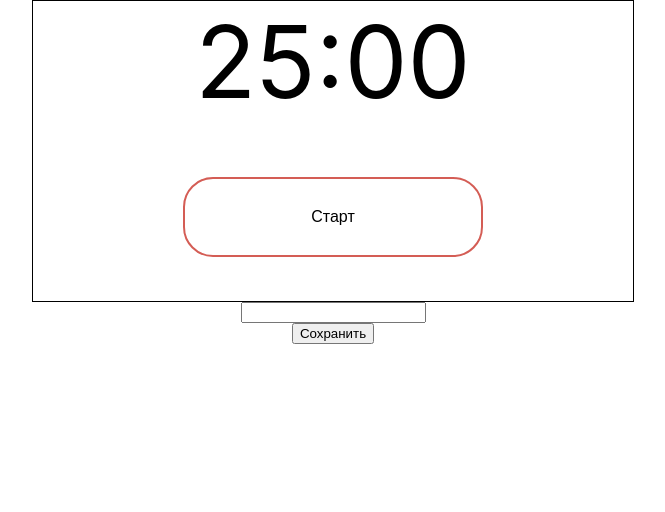
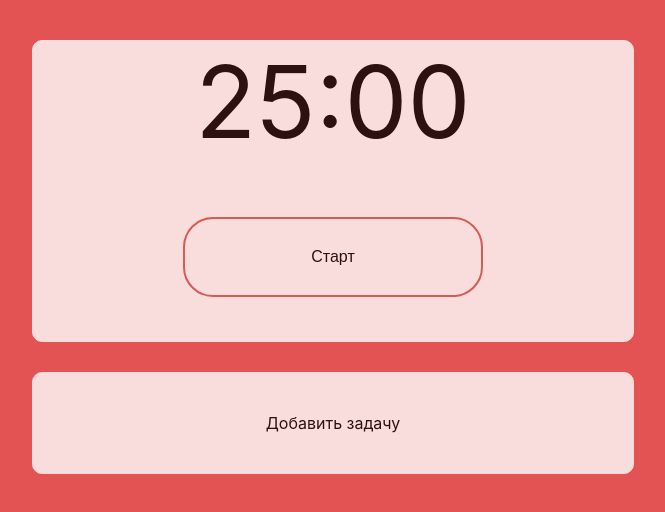
Before and after one commit to pe4enko01/Pomodoro, a React (Create React App) app: page / in a window 1280 px wide. Shown: the top 512 px of the page, without its empty margins (307-972 px from the left). Built offline with nearby package versions, Linux system fonts and the light colour scheme.

Commit message:
add StartButton, close task

```diff
--- a/src/App.css
+++ b/src/App.css
@@ -1,4 +1,5 @@
 .App{
+
   display: flex;
   /* //justify-content: center; */
   flex-direction: column;
--- a/src/components/ShowTimeComponent/ShowTime.module.css
+++ b/src/components/ShowTimeComponent/ShowTime.module.css
@@ -1,4 +1,5 @@
 .timer{
+
     font-size:100px;
     margin-bottom: 0px;
 }
--- a/src/components/Task/Tack.jsx
+++ b/src/components/Task/Tack.jsx
@@ -22,7 +22,7 @@ export const Task = (props) => {
             <div className={styles.taskText}>
                 {props.item}
             </div>
-            <button  onClick={deleteTaskHendler}>Удалить</button>
+            <button  className={styles.deleteTaskBtton} onClick={deleteTaskHendler}>Удалить</button>
         </div>
     )
 }
--- a/src/components/Task/Task.module.css
+++ b/src/components/Task/Task.module.css
@@ -1,12 +1,48 @@
 .taskContainer{
-    width: 400px;
+    margin-top: 10px;
+
+    width: 600px;
     height: 80px;
     border: 1px solid black;
 
     display: flex;
-    flex-direction: colomn;
+    flex-direction: row;
+    justify-content:space-between;
     align-items:center;
+
+    background-color:white;
+    opacity: 0.8;
+    border: 1px solid white;
+    border-radius: 10px;
+
+
+
 }
 .taskText{
-    padding-left: 30px;
+
+    font-size: 20px;
+    display: block;
+    margin-left: 30px;
 }
+
+.deleteTaskBtton{
+    margin-right: 30px;
+
+    width: 80;
+    height: 40px;
+    background-color: #8f8f8f; /* Green */
+    border: none;
+    color: white;
+    text-align: center;
+    text-decoration: none;
+    display: inline-block;
+    font-size: 16px;
+    -webkit-transition-duration: 0.4s; /* Safari */
+    transition-duration: 0.4s;
+    cursor: pointer;
+    background-color: #8f8f8f;
+    color: white;
+    border: 2px solid #8f8f8f;
+    border-radius: 10px;
+
+}
--- a/src/components/TimeComponent/Time.module.css
+++ b/src/components/TimeComponent/Time.module.css
@@ -1,4 +1,7 @@
 .mainTimeBlock {
+    margin-top: 40px;
+
+
     height: 300px;
     display: grid;
     grid-template-areas: "timer"
@@ -7,7 +10,13 @@
     justify-items: center;
     gap: 10px;
 
-    border: 1px solid black;
+
+    background-color:white;
+    opacity: 0.8;
+    border: 1px solid white;
+    border-radius: 10px;
+
+
 }
 .button{
     grid-area: button;
--- a/src/components/addTask/AddTask.jsx
+++ b/src/components/addTask/AddTask.jsx
@@ -4,15 +4,20 @@ import styles from './AddTask.module.css';
 import { useSelector, useDispatch } from 'react-redux';
 import { addTaskActions } from '../../store/addTaskReducer';
 import { useEffect } from 'react';
+import { useState } from 'react';
 
 export const AddTask = () => {
+
+    const [toggleTask, usetoggleTask] = useState(true);
+
+
     const dispatch = useDispatch();
 
-    const inputInfo = useSelector(state=> state.addTask.task);
-    const taskArr = useSelector(state=> state.addTask.arrOfTasks);
+    const inputInfo = useSelector(state => state.addTask.task);
+    const taskArr = useSelector(state => state.addTask.arrOfTasks);
 
     const addTaskHendler = (e) => {
-            dispatch(addTaskActions.addTask(e.target.value));
+        dispatch(addTaskActions.addTask(e.target.value));
     }
 
     const pushTaskButtonHendler = () => {
@@ -20,14 +25,29 @@ export const AddTask = () => {
         dispatch(addTaskActions.addTask(""));
     }
 
-    return(
-        <div className={styles.addTask}>
+    return (
+        <div className={styles.taskContainer}>
+            {
+                toggleTask && (
+                    <div onClick={() => (usetoggleTask(!toggleTask))} className={styles.closeaTask}>
+                        Добавить задачу {toggleTask}
+                    </div>
+                )
+            }
+            {
+                !toggleTask && (
+                    <div onClick={() => (usetoggleTask(!toggleTask))} className={styles.addTask}>
+                <input placeholder="Введите задачу" className={styles.inputTask} value={inputInfo} onChange={addTaskHendler} />
+                <button className={styles.inputButton} onClick={pushTaskButtonHendler}>Сохранить</button>
+            </div>
+                )
+            }
 
-            <input value={inputInfo} onChange={addTaskHendler}/>
-            <button onClick={pushTaskButtonHendler}>Сохранить</button>
-            {taskArr.map((item, i)=>(
-                <Task key={item.key} taskKey={item.key} item={item.act}/>
-            ))}
+            <div>
+                {taskArr.map((item, i) => (
+                    <Task key={item.key} taskKey={item.key} item={item.act} />
+                ))}
+            </div>
 
         </div>
     )
--- a/src/components/addTask/AddTask.module.css
+++ b/src/components/addTask/AddTask.module.css
@@ -1,6 +1,71 @@
 .addTask{
+    margin-top: 30px;
+    width: 600px;
+    height: 200px;
+
+    background-color:white;
+    opacity: 0.8;
+    border: 1px solid white;
+    border-radius: 10px;
+
+    display: flex;
+    flex-direction: row;
+    justify-content:space-around;
+    align-items:center;
+
+}
+
+.closeaTask{
+    margin-top: 30px;
+    width: 600px;
+    height: 100px;
+
+    background-color:white;
+    opacity: 0.8;
+    border: 1px solid white;
+    border-radius: 10px;
+
+    display: flex;
+    flex-direction: row;
+    justify-content:space-around;
+    align-items:center;
+}
+.taskContainer{
     display: flex;
     flex-direction: column;
     align-items:center;
+}
+.inputTask{
+    font-size: 20px;
+    display: block;
+    outline:none;
+    border: 0px;
+}
+.inputButton{
+    display: block;
+
+    width: 80;
+    height: 40px;
+    background-color: #8f8f8f; /* Green */
+    border: none;
+    color: white;
+    text-align: center;
+    text-decoration: none;
+    display: inline-block;
+    font-size: 16px;
+    margin: 4px 2px;
+    -webkit-transition-duration: 0.4s; /* Safari */
+    transition-duration: 0.4s;
+    cursor: pointer;
+    background-color: #8f8f8f;
+    color: white;
+    border: 2px solid #8f8f8f;
+    border-radius: 10px;
 
 }
+
+.inputButton:hover {
+    background-color: #4b4a4a;
+    border: 2px solid #4b4a4a;
+    color: white;
+}
--- a/src/index.css
+++ b/src/index.css
@@ -1,4 +1,5 @@
 body {
+  background-color: rgb(228, 83, 83);
   margin: 0;
   font-family: -apple-system, BlinkMacSystemFont, 'Segoe UI', 'Roboto', 'Oxygen',
     'Ubuntu', 'Cantarell', 'Fira Sans', 'Droid Sans', 'Helvetica Neue',
```
